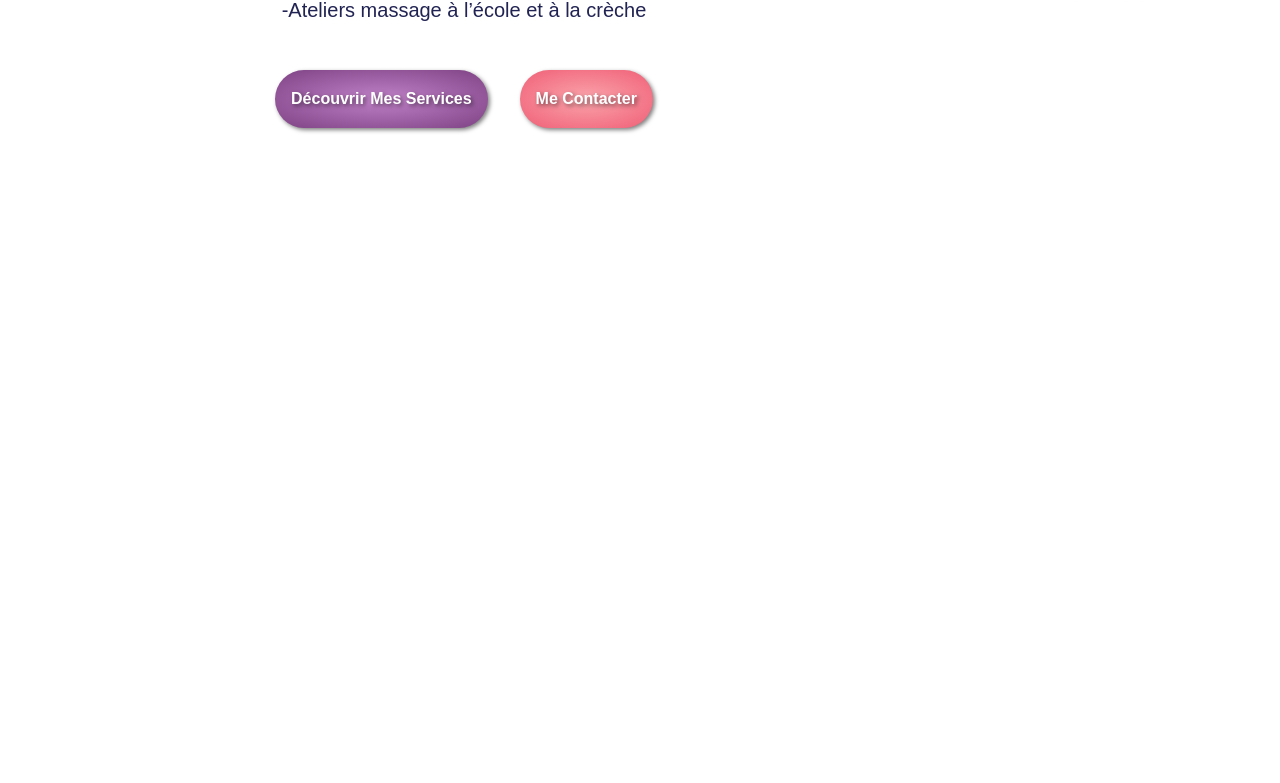
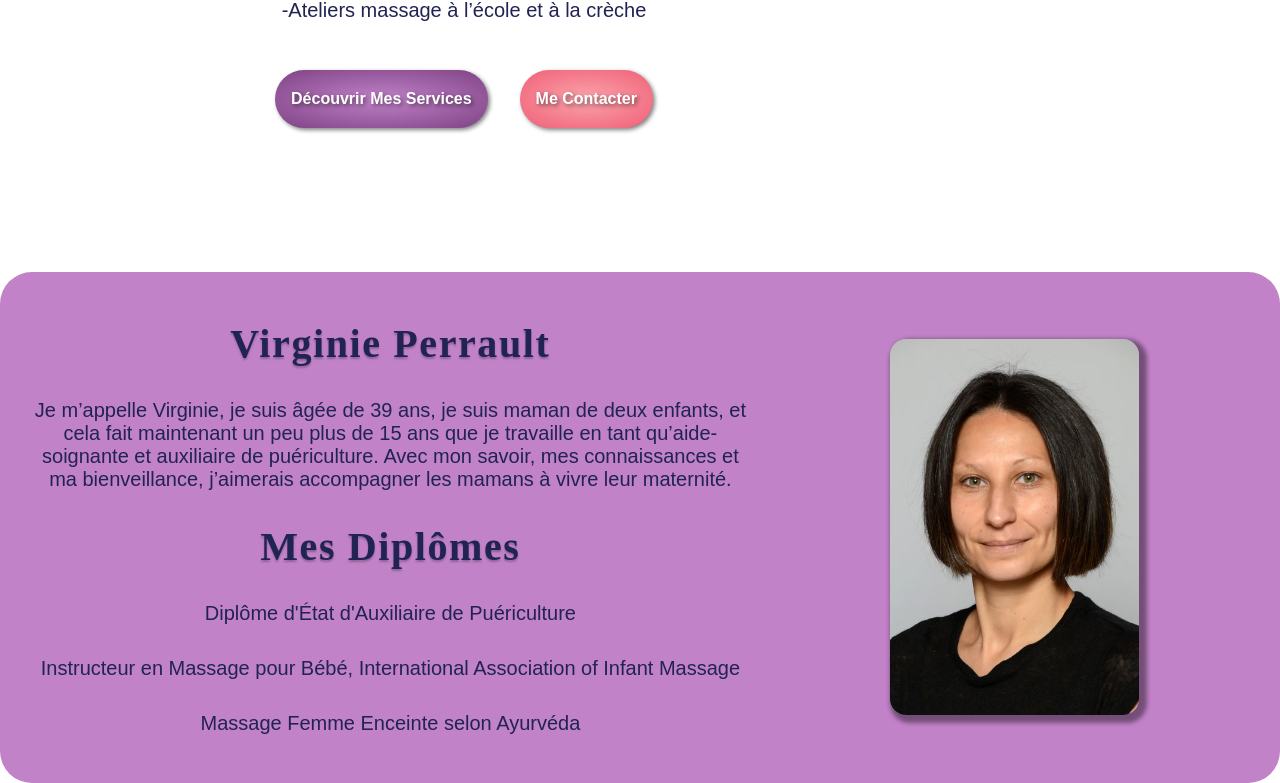
Before and after one commit to RaspberryChaos/next-site-virginie-perrault, a Next.js app: page / in a window 1280 px wide. Shown: the part 603-1386 px from the top of the page. Before the commit the page ends 912 px from the top, so only its background shows below. Built offline with nearby package versions, Linux system fonts and the light colour scheme; a web font is replaced by a local one.

Commit message:
qui suis je section added

```diff
--- /dev/null
+++ b/components/QuiSuisJe.js
@@ -0,0 +1,44 @@
+import React from 'react';
+import Image from 'next/image';
+import styles from '../styles/QuiSuisJe.module.css';
+
+const QuiSuisJe = () => {
+    return (
+        <section id="qui-suis-je" className={`${styles.grid} purple-container`}>
+        <div className={styles.photoContainer}>
+          <Image
+            src={"/imgs/virginie.jpg"}
+            width={417}
+            height={627}
+            layout="responsive"
+            alt="Virginie Perrault"
+            className={styles.profilePic}
+          />
+        </div>
+
+        <div className={styles.about}>
+          <h1 className={styles.profileHeading}>Virginie Perrault</h1>
+          <p>
+            Je m’appelle Virginie, je suis âgée de 39 ans, je suis maman de deux
+            enfants, et cela fait maintenant un peu plus de 15 ans que je
+            travaille en tant qu’aide-soignante et auxiliaire de puériculture.
+            Avec mon savoir, mes connaissances et ma bienveillance, j’aimerais
+            accompagner les mamans à vivre leur maternité.
+          </p>
+
+          <h3 className={styles.profileHeading}>Mes Diplômes</h3>
+
+          <p>Diplôme d'État d'Auxiliaire de Puériculture</p>
+
+          <p>
+            Instructeur en Massage pour Bébé, International Association of
+            Infant Massage
+          </p>
+
+          <p>Massage Femme Enceinte selon Ayurvéda</p>
+        </div>
+      </section>
+    )
+}
+
+export default QuiSuisJe;
--- a/pages/index.js
+++ b/pages/index.js
@@ -2,11 +2,13 @@ import Head from 'next/head';
 import Image from 'next/image';
 import styles from '../styles/Home.module.css';
 import LandingPage from '../components/LandingPage';
+import QuiSuisJe from '../components/QuiSuisJe';
 
 export default function Home() {
   return (
     <div className="container">
       <LandingPage />
+      <QuiSuisJe />
     </div>
   )
 }
--- a/styles/LandingPage.module.css
+++ b/styles/LandingPage.module.css
@@ -25,6 +25,13 @@
 
 
 /*MEDIA QUERIES*/
+
+/*Extra Small, Mobile*/
+@media (min-width: 500px) {
+  .landingPage {
+    background-size: 60%;
+  }
+}
 
 /* Small Devices, Tablets */
 @media (min-width: 768px) {
--- /dev/null
+++ b/styles/QuiSuisJe.module.css
@@ -0,0 +1,52 @@
+/*Qui Suis-Je*/
+
+.profileHeading {
+    font-family: var(--ff-headings);
+    text-shadow: var(--text-shadow);
+    letter-spacing: 0.1rem;
+  }
+
+
+  .photoContainer {
+    width: 70%;
+    box-shadow: 4px 4px 4px 4px rgba(0, 0, 0, 0.4);
+    border-radius: 1rem;
+    margin: 0 auto;
+  }
+
+  .profilePic {
+      border-radius: 1rem;
+  }
+
+  .about * {
+    padding: 1rem;
+  }
+
+
+/*MEDIA QUERIES*/
+
+/*Extra Small, Mobile*/
+@media (min-width: 500px) {
+    .photoContainer {
+        width: 50%;
+    }
+
+    .profileHeading {
+      font-size: 2.5rem;
+    }
+
+  }
+
+/* Medium Devices, Desktops */
+@media (min-width: 992px) {
+
+    .grid {
+      display: grid;
+      grid-template-columns: 1.5fr 1fr;
+    }
+
+    .photoContainer {
+      order: 1;
+    }
+
+  }
--- a/styles/globals.css
+++ b/styles/globals.css
@@ -139,22 +139,12 @@ ul {
   letter-spacing: 0.3rem;
 }
 
-.profileHeading {
-  font-family: var(--ff-headings);
-  text-shadow: var(--text-shadow);
-  letter-spacing: 0.1rem;
-}
-
 .location {
   margin-bottom: 3rem;
 }
 
 
 /*All*/
-
-
-
-/*Qui Suis-Je*/
 
 .purple-container {
   background-color: var(--clr-purple);
@@ -166,16 +156,6 @@ ul {
   align-items: center;
   text-align: center;
   padding: 2rem 1rem;
-}
-
-#profile-pic {
-  max-width: 70%;
-  box-shadow: 4px 4px 4px 4px rgba(0, 0, 0, 0.4);
-  border-radius: 1rem;
-}
-
-#about * {
-  padding: 1rem;
 }
 
 /*PRESTATIONS*/
@@ -380,20 +360,6 @@ textarea {
 
 /*MEDIA QUERIES*/
 
-/*Extra Small, Mobile*/
-@media (min-width: 500px) {
-  #profile-pic {
-    max-width: 50%;
-  }
-
-  h1.profile-heading {
-    font-size: 2.5rem;
-  }
-
-  #landing-page {
-    background-size: 60%;
-  }
-}
 
 /* Small Devices, Tablets */
 @media (min-width: 768px) {
@@ -444,14 +410,7 @@ textarea {
     margin-left: 5rem;
   }
 
-  #qui-suis-je {
-    display: grid;
-    grid-template-columns: 1.5fr 1fr;
-  }
 
-  #photo-container {
-    order: 1;
-  }
 
   .section-heading {
     font-size: 4rem;
```
